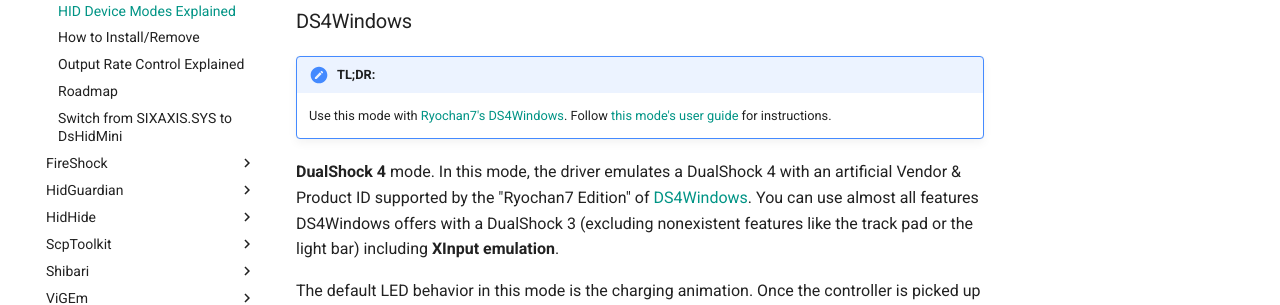
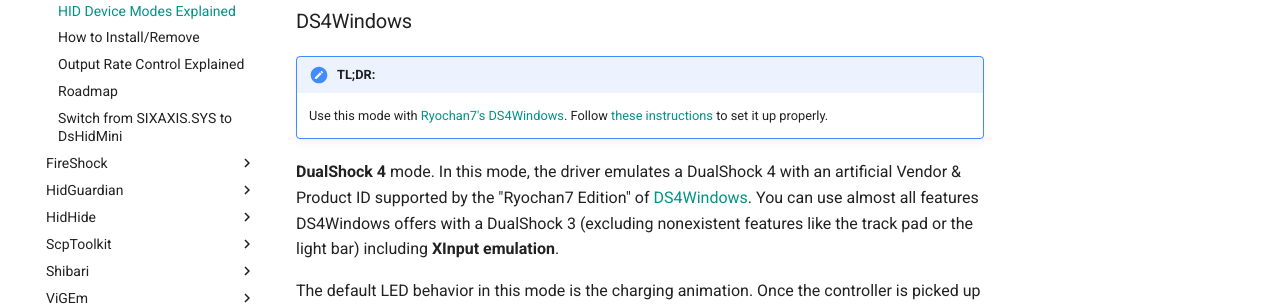
Before and after one commit to nefarius/ViGEm.github.io, an MkDocs documentation site: the page built from docs/projects/DsHidMini/HID-Device-Modes-Explained.md, in a window 1280 px wide and 900 px high, scrolled down 2507 px. Shown: the part 286-591 px from the top of the window. Built offline with MkDocs 1.6.1 and Material for MkDocs 9.7.7, drawn with Linux system fonts in a browser that asks for light colours; comment, search, counter and statistics services are not loaded.

Commit message:
SLight change in wording

```diff
--- a/docs/projects/DsHidMini/HID-Device-Modes-Explained.md
+++ b/docs/projects/DsHidMini/HID-Device-Modes-Explained.md
@@ -52,7 +52,7 @@
 ### DS4Windows
 
 !!! important "TL;DR:"
-    Use this mode with [Ryochan7's DS4Windows](https://github.com/Ryochan7/DS4Windows/). Follow [this mode's user guide](../DS4-Mode-User-Guide) for instructions.
+    Use this mode with [Ryochan7's DS4Windows](https://github.com/Ryochan7/DS4Windows/). Follow [these instructions](../DS4-Mode-User-Guide) to set it up properly.
 
 **DualShock 4** mode. In this mode, the driver emulates a DualShock 4 with an artificial Vendor & Product ID supported by the "Ryochan7 Edition" of [DS4Windows](https://github.com/Ryochan7/DS4Windows/). You can use almost all features DS4Windows offers with a DualShock 3 (excluding nonexistent features like the track pad or the light bar) including **XInput emulation**.
 
```
